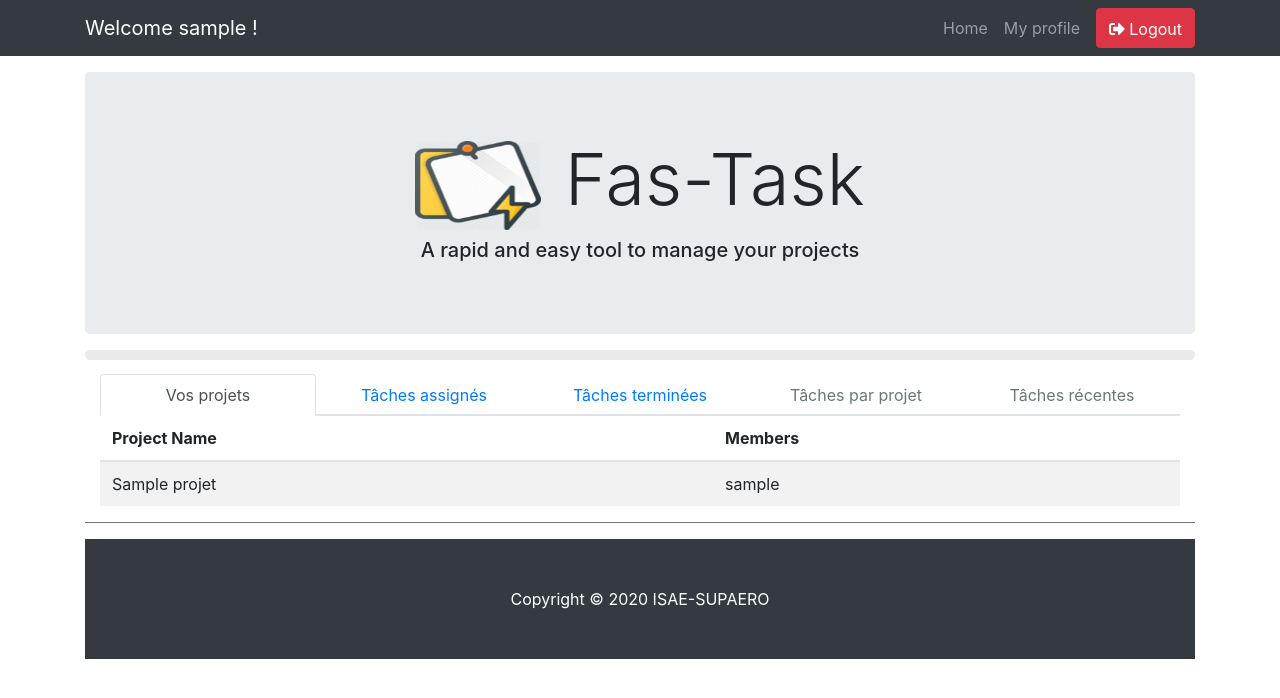
After one commit to JBortolussi/Projet_individuel, a Django app: page /myprofile/1 in a window 1280 px wide. The commit adds this page. Shown: the top 698 px of the page. Run offline with Django 3.2, Linux system fonts and the light colour scheme; a user stored in the database is signed in; tables that the repository leaves empty hold one stand-in row (values such as "Sample post"); some libraries are stand-ins or nearby versions.

Commit message:
Added 'Vos projets' to my profile

```diff
--- /dev/null
+++ b/projet/taskmanager/templates/myprofile.html
@@ -0,0 +1,46 @@
+{% extends "base.html" %}
+{% block title %} My Profile {% endblock %}
+{% block page %}
+    <div class="container">
+        <ul class="nav nav-tabs nav-justified">
+            <li class="nav-item">
+                <a class="nav-link active" href="#">Vos projets</a>
+            </li>
+            <li class="nav-item">
+                <a class="nav-link" href="#">Tâches assignés</a>
+            </li>
+            <li class="nav-item">
+                <a class="nav-link" href="#">Tâches terminées</a>
+            </li>
+            <li class="nav-item">
+                <a class="nav-link disabled" href="#">Tâches par projet</a>
+            </li>
+            <li class="nav-item">
+                <a class="nav-link disabled" href="#">Tâches récentes</a>
+            </li>
+        </ul>
+    </div>
+
+    <div class="container">
+        <table class="table table-striped">
+            <thead>
+                <tr>
+                    <th>Project Name</th>
+                    <th>Members</th>
+                </tr>
+            </thead>
+            <tbody>
+                {% for project in projects %}
+                    <tr>
+                        <td>{{ project.name }}</td>
+                        <td>
+                            {% for member in project.members.all %}
+                                {{ member }}
+                            {% endfor %}
+                        </td>
+                    </tr>
+                {% endfor %}
+            </tbody>
+        </table>
+    </div>
+{% endblock %}
--- a/projet/taskmanager/urls.py
+++ b/projet/taskmanager/urls.py
@@ -14,4 +14,5 @@ urlpatterns = [
     path('task/<int:task_id>', views.task_view, name="task"),
     path('newtask/<project_id>', views.newtask_view, name="newtask"),
     path('edittask/<task_id>', views.edittask_view, name="edittask"),
+    path('myprofile/1', views.my_profile, name="myprofile")
 ]
--- a/projet/taskmanager/views.py
+++ b/projet/taskmanager/views.py
@@ -304,6 +304,15 @@ def edittask_view(request, task_id):
             form = TaskForm(project, instance=task)
     return render(request, "newtask.html", locals())
 
+
+@login_required()
+def my_profile(request):
+
+    projects = request.user.projets.all()
+
+    return render(request, "myprofile.html", locals())
+
+
 # Sign up page is the only view which doesn't require a log in for obvious reasons
 def signup(request):
     if request.method == 'POST':
--- a/projet/templates/base.html
+++ b/projet/templates/base.html
@@ -17,6 +17,11 @@
     <link rel="stylesheet" type="text/css" href="{% static 'css/base.css' %}">
 
     <link rel="shortcut icon" type="image/png" href="{% static 'favicon.ico' %}"/>
+
+    <link rel="stylesheet" href="https://maxcdn.bootstrapcdn.com/bootstrap/4.4.1/css/bootstrap.min.css">
+    <script src="https://ajax.googleapis.com/ajax/libs/jquery/3.4.1/jquery.min.js"></script>
+    <script src="https://cdnjs.cloudflare.com/ajax/libs/popper.js/1.16.0/umd/popper.min.js"></script>
+    <script src="https://maxcdn.bootstrapcdn.com/bootstrap/4.4.1/js/bootstrap.min.js"></script>
 
 </head>
 
@@ -45,7 +50,7 @@
                         </a>
                     </li>
                     <li class="nav-item">
-                        <a class="nav-link" href="#">My profile</a>
+                        <a class="nav-link" href="{% url 'myprofile' %}">My profile</a>
                     </li>
                     {# Logout button #}
                     <li class="nav-item">
```
